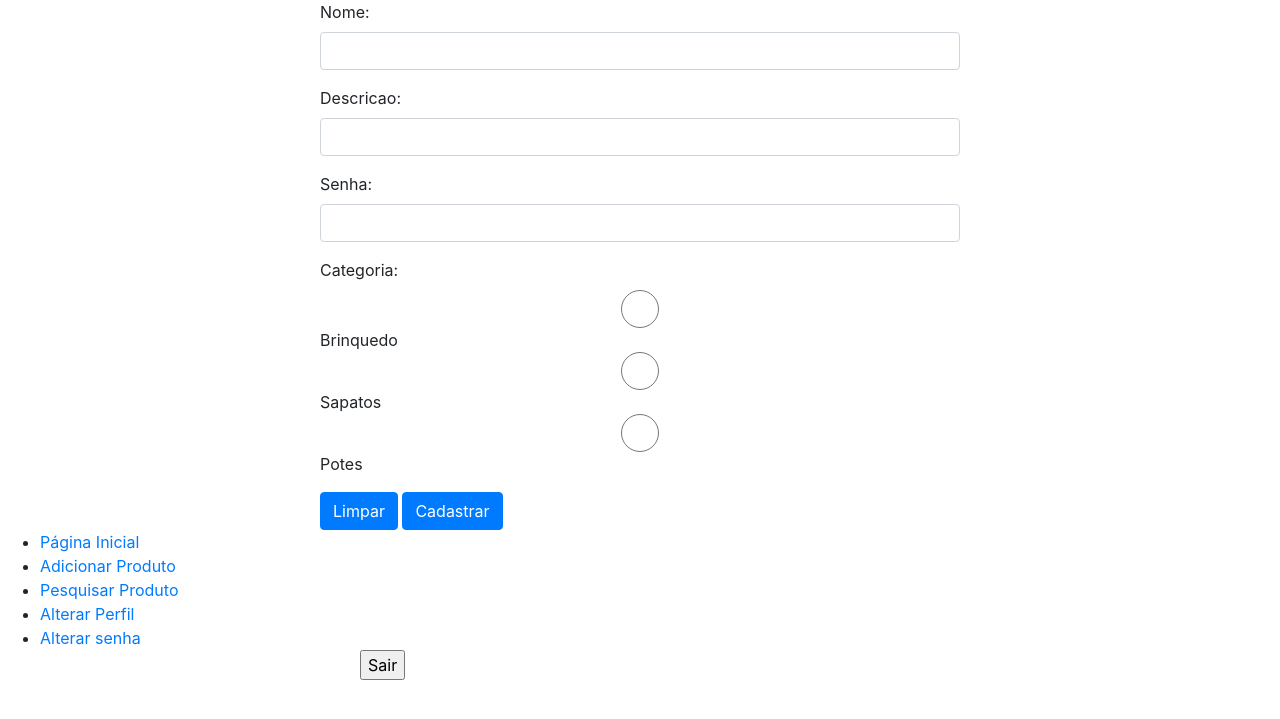
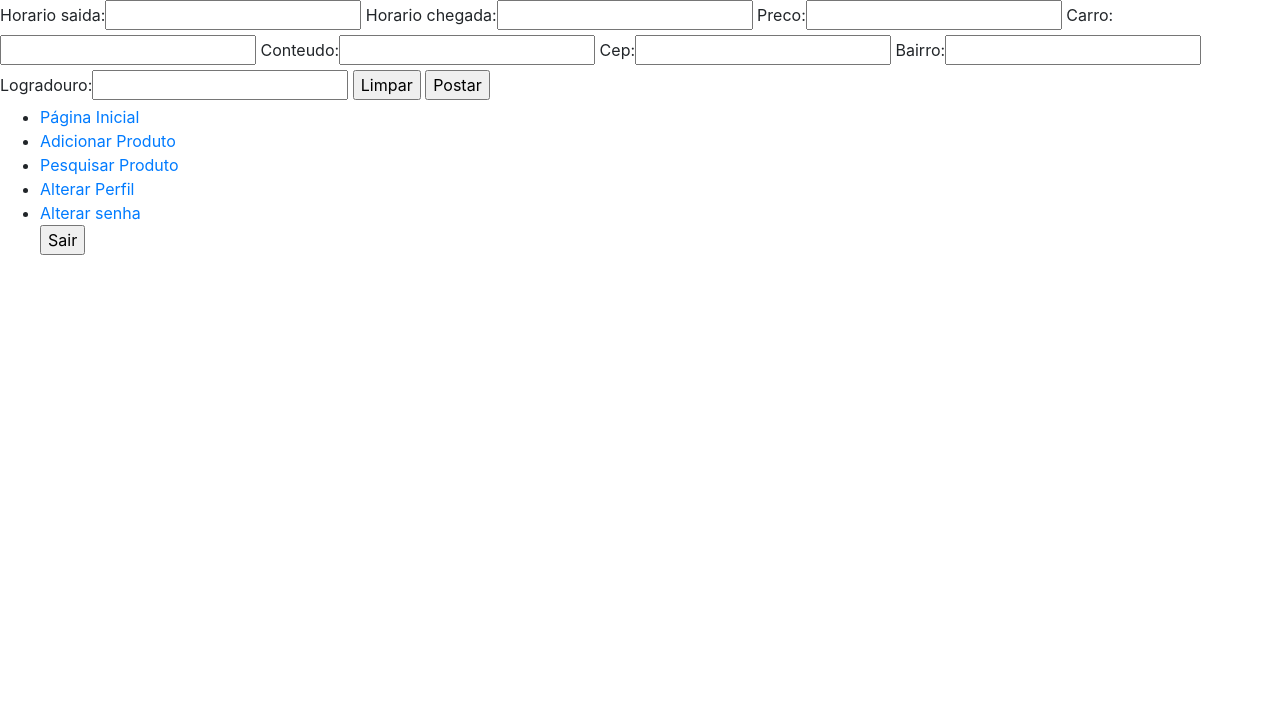
Before and after one commit to jrlucas1/trabalhofinalDAW, a PHP site: page /atv1daw/fazerPostagem.php in a window 1280 px wide. Shown: the top 719 px of the page. Run offline with PHP 8.4, Linux system fonts and the light colour scheme; the visitor is signed in with stand-in values (Sample User, id 1).

Commit message:
Fazendo os cruds de postagem e comentario

```diff
--- a/fazerPostagem.php
+++ b/fazerPostagem.php
@@ -3,37 +3,28 @@
 <?php
  include_once('includes/componentes/cabecalho.php');
 ?>
-<title>cadastrar produto</title>
+<title>Realizar Postagem</title>
 </head>
 <body>
 
 <main>
     <section>
 </form>
-	<link rel="stylesheet" href="styles.css">
-	<form action="includes/logica/logica_produtos.php" method="POST">
+	<form action="includes/logica/logica_postagem.php" method="POST">
 
-	<div class="form-group">
-      <label for="nome">Nome: </label><input type="text" name="nome" id="nome" class="form-control">
-      </div>
+	<input type="hidden" name="idpessoa" value="<?php echo $_SESSION['id']?>">
+    <input type="hidden" value="data">
+    <label for="horariosaida">Horario saida: </label><input type="text" name="horariosaida">
+    <label for="horariochegada">Horario chegada: </label><input type="text" name="horariochegada">
+    <label for="preco">Preco: </label><input type="text" name="preco">
+    <label for="idcarro">Carro: </label><input type="text" name="idcarro">
+    <label for="conteudo">Conteudo:</label><input type="text" name="conteudo">
+    <label for="cep">Cep: </label><input type="text"name="cep">
+    <label for="bairro">Bairro: </label><input type="text"name="bairro">
+    <label for="logradouro">Logradouro: </label><input type="text" name="logradouro">
+    <input type="reset" name="botao" value="Limpar">
+    <input type="submit" name="Postar" value="Postar" >
 
-      <div class="form-group" >
-      <label for="descricao">Descricao: </label><input type="text" name="descricao" id="descricao" class="form-control">
-      </div>
-
-      <div class="form-group">
-      <label for="quantidade">Senha: </label> <input type="text" name="quantidade" id="quantidade" class="form-control">
-      </div>
-
-      <div class="form-group">
-      <label for="categoria">Categoria: </label>
-      <input type="radio" name="categoria" id="categoria" class="form-control" value="1">Brinquedo
-	  <input type="radio" name="categoria" id="categoria" class="form-control" value = "2">Sapatos
-	  <input type="radio" name="categoria" id="categoria" class="form-control" value="3">Potes
-		</div>
-
-	<input type="reset" name="botao" value="Limpar" class="btn btn-primary">
-	<input type="submit" name="cadastrar" value="Cadastrar" class="btn btn-primary">
 </form>
     </section>
 </main>
--- a/includes/logica/logica_postagem.php
+++ b/includes/logica/logica_postagem.php
@@ -2,7 +2,8 @@
     require_once('conecta.php');
     require_once('funcoes_postagem.php');
 
-    if(isset($_POST['cadastrar'])){
+    if(isset($_POST['postar'])){
+        $idpessoa = $_POST['idpessoa'];
         $data = $_POST['data'];
         $horariosaida = $_POST['horariosaida'];
         $horariochegada = $_POST['horariochegada'];
@@ -12,7 +13,7 @@
         $cep = $_POST['cep'];
         $bairro = $_POST['bairro'];
         $logradouro = $_POST['logradouro'];
-        $array = array($data, $horariosaida, $horariochegada, $preco, $idcarro, $conteudo, $cep, $bairro, $logradouro);
+        $array = array($idpessoa, $data, $horariosaida, $horariochegada, $preco, $idcarro, $conteudo, $cep, $bairro, $logradouro);
 
         $resultado = fazerPostagem($conexao, $array);
         header('location:../../fazerPostagem.php');
```
Also changed, not shown: editarPostagem.php (added, +26 -0 lines), fazerComentario.php (+27 -0 lines).
